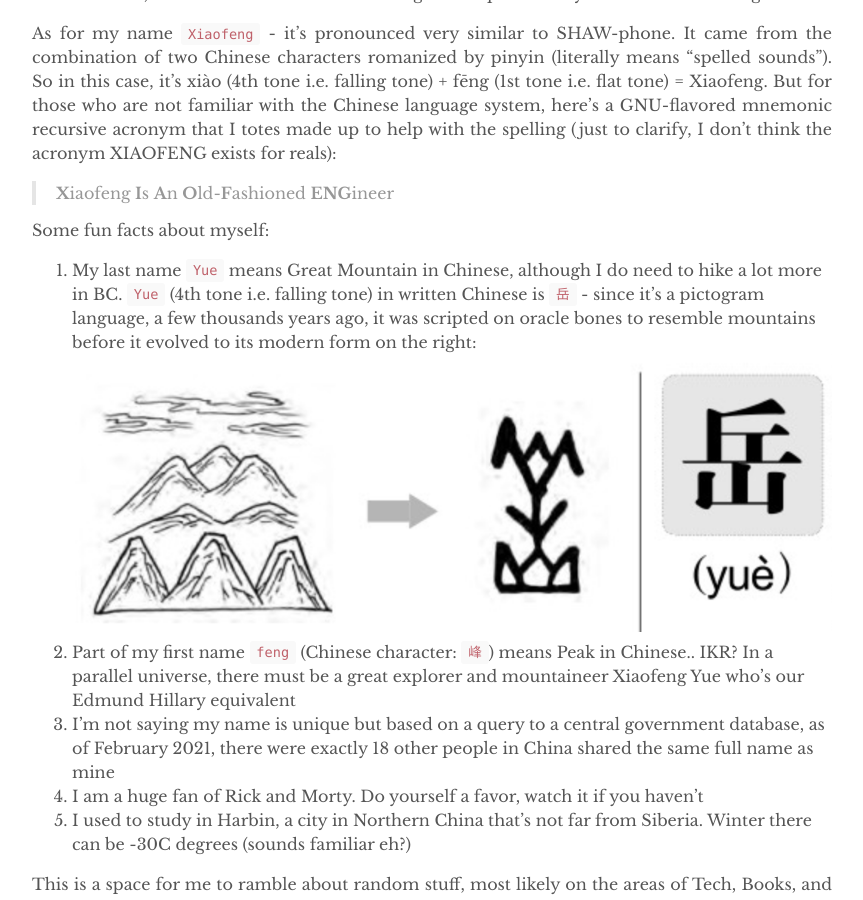
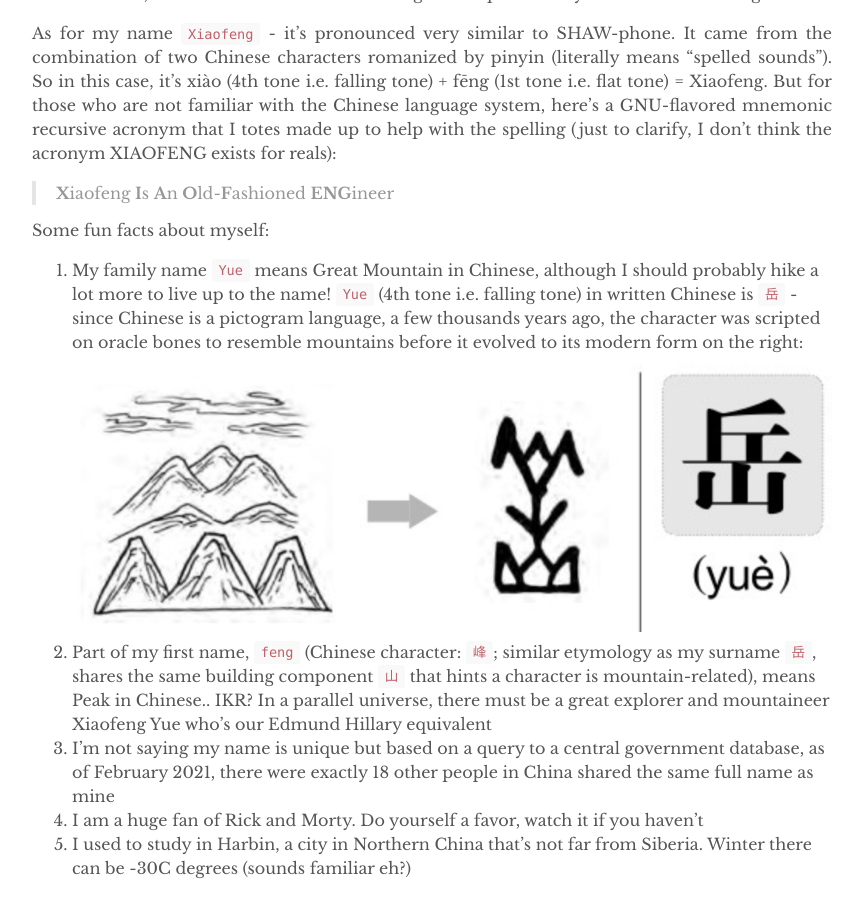
Before and after one commit to yuexiaofeng/yuexiaofeng.github.io, a Jekyll site: the page built from about.md, in a window 1280 px wide and 900 px high, scrolled down 692 px. Shown: the whole window, without its empty margins (208-1071 px from the left). Built offline with Jekyll 4.4.1, drawn with Linux system fonts in a browser that asks for light colours.

Commit message:
updated about

```diff
--- a/about.md
+++ b/about.md
@@ -16,11 +16,11 @@
 
 Some fun facts about myself:
 
-1. My last name `Yue` means Great Mountain in Chinese, although I do need to hike a lot more in BC. `Yue` (4th tone i.e. falling tone) in written Chinese is `岳` - since it's a pictogram language, a few thousands years ago, it was scripted on oracle bones to resemble mountains before it evolved to its modern form on the right: ![yue](../assets/images/yue_oracle.png)
-1. Part of my first name `feng` (Chinese character: `峰`) means Peak in Chinese.. IKR? In a parallel universe, there must be a great explorer and mountaineer Xiaofeng Yue who's our Edmund Hillary equivalent
-1. I’m not saying my name is unique but based on a query to a central government database, as of February 2021, there were exactly 18 other people in China shared the same full name as mine
-1. I am a huge fan of Rick and Morty. Do yourself a favor, watch it if you haven't
-1. I used to study in Harbin, a city in Northern China that's not far from Siberia. Winter there can be -30C degrees (sounds familiar eh?)
+1. My family name `Yue` means Great Mountain in Chinese, although I should probably hike a lot more to live up to the name! `Yue` (4th tone i.e. falling tone) in written Chinese is `岳` - since Chinese is a pictogram language, a few thousands years ago, the character was scripted on oracle bones to resemble mountains before it evolved to its modern form on the right: ![yue](../assets/images/yue_oracle.png)
+2. Part of my first name, `feng` (Chinese character: `峰`; similar etymology as my surname `岳`, shares the same building component `山` that hints a character is mountain-related), means Peak in Chinese.. IKR? In a parallel universe, there must be a great explorer and mountaineer Xiaofeng Yue who's our Edmund Hillary equivalent
+3. I’m not saying my name is unique but based on a query to a central government database, as of February 2021, there were exactly 18 other people in China shared the same full name as mine
+4. I am a huge fan of Rick and Morty. Do yourself a favor, watch it if you haven't
+5. I used to study in Harbin, a city in Northern China that's not far from Siberia. Winter there can be -30C degrees (sounds familiar eh?)
 
 This is a space for me to ramble about random stuff, most likely on the areas of Tech, Books, and Movies (I love old ones!), etc - should be categorized in <a href="/tags">Tags</a>. I'll refrain from talking about politics of any kind, in case I need to run for office one day. :)
 
```
